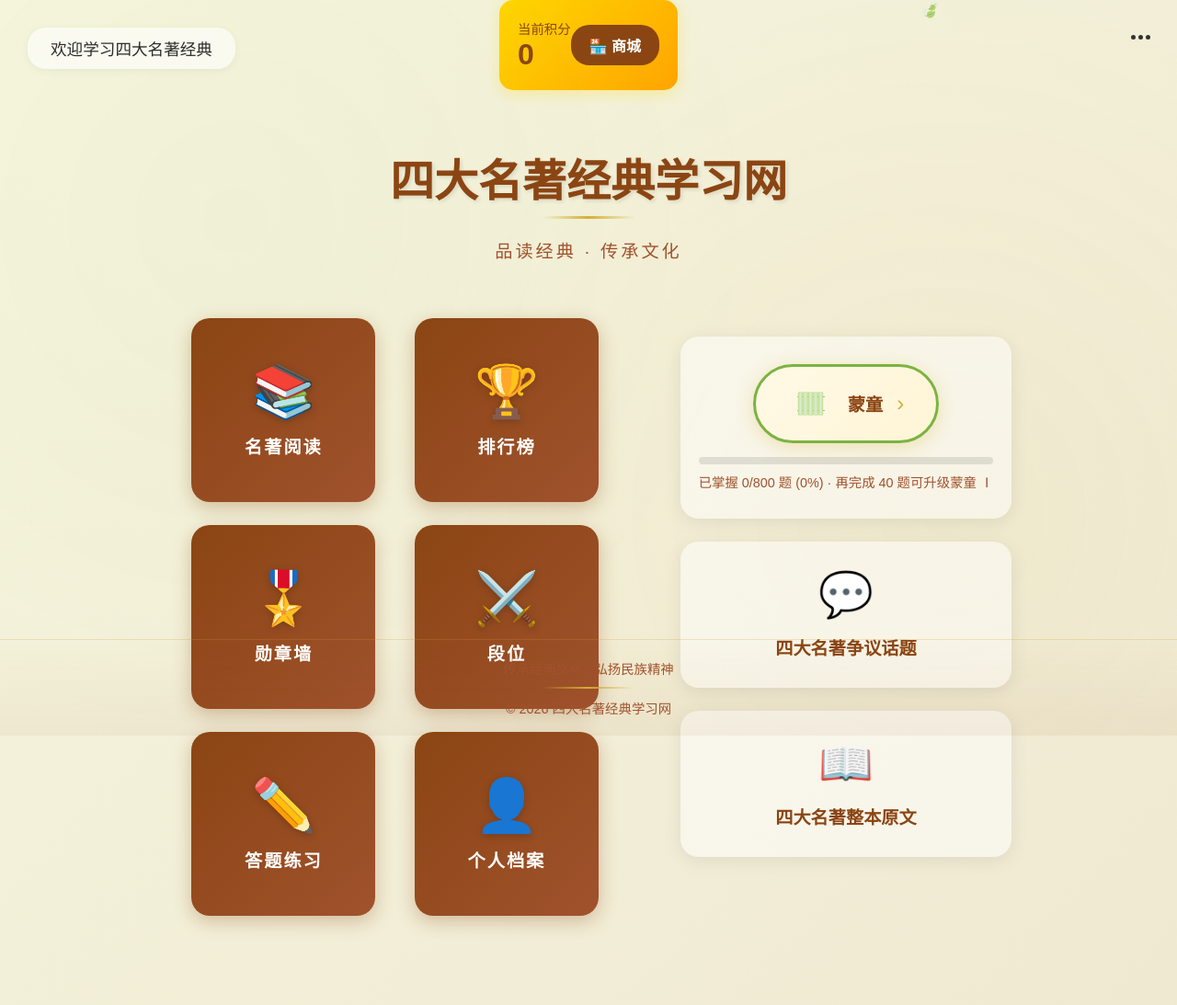
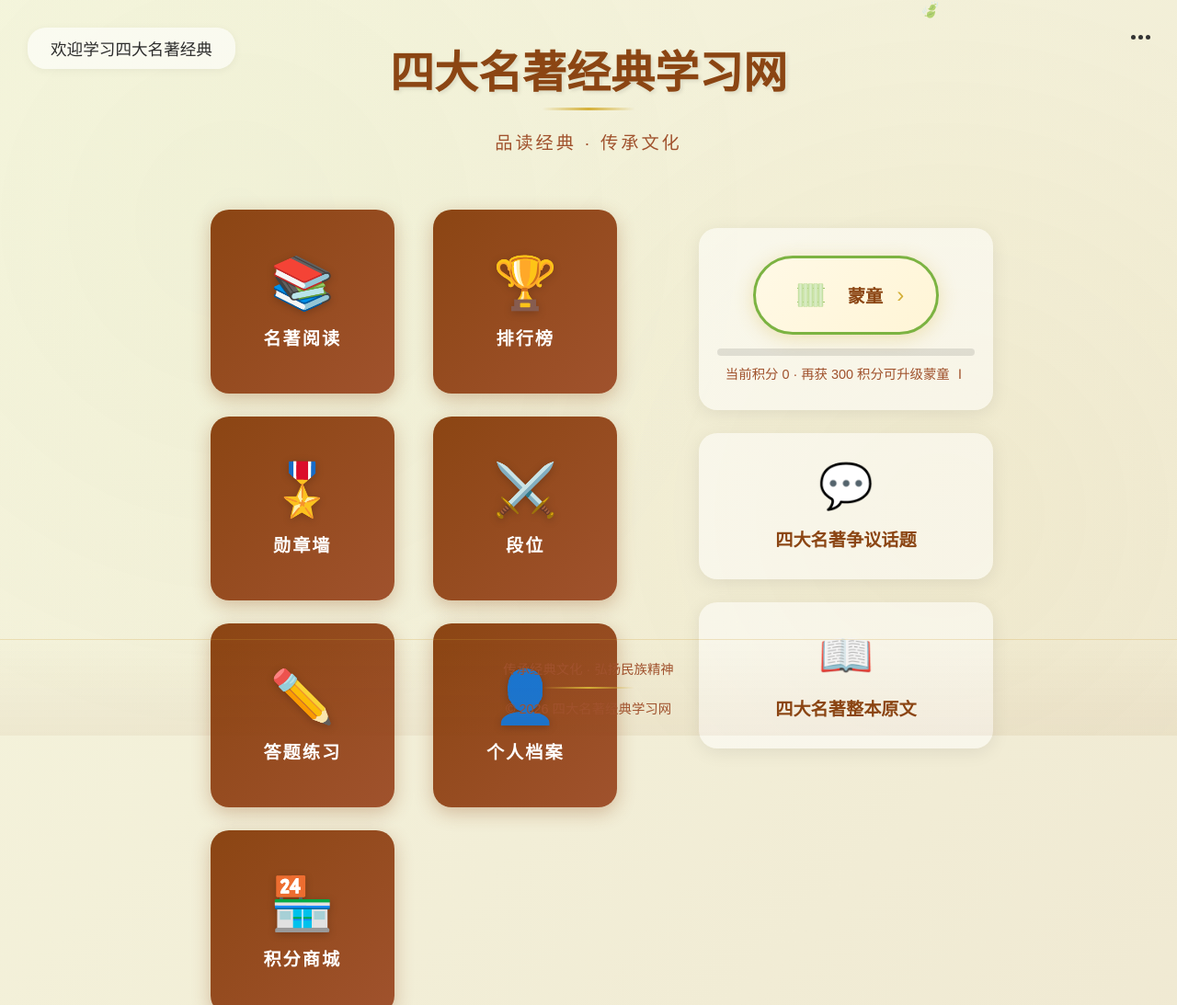
Before and after one commit to panqiaoyuan0225/wisdom-of-China, a website: page home.html in a window 1280 px wide. Shown: the top 1093 px of the page at 92% size. Drawn offline with Linux system fonts and the light colour scheme.

Commit message:
修复积分制段位显示和道具栏初始化问题

```diff
--- a/home.html
+++ b/home.html
@@ -894,7 +894,6 @@
             <span></span>
         </button>
         <div class="menu-dropdown" id="menuDropdown">
-            <button class="menu-item" onclick="window.location.href='shop.html'">🏪 积分商城</button>
             <button class="menu-item logout" onclick="handleLogout()">退出登录</button>
             <button class="menu-item" onclick="handleDonate()">赞助开发者</button>
             <button class="menu-item" onclick="handleFeedback()">反馈与建议</button>
@@ -936,19 +935,6 @@
     </div>
 
     <div class="welcome-text" id="welcomeText">欢迎回来</div>
-
-    <!-- 积分显示卡片 -->
-    <div style="max-width: 600px; margin: 0 auto 20px; background: linear-gradient(135deg, #FFD700, #FFA500); border-radius: 15px; padding: 20px; box-shadow: 0 4px 15px rgba(255, 215, 0, 0.3);">
-        <div style="display: flex; justify-content: space-between; align-items: center;">
-            <div>
-                <div style="font-size: 0.9rem; color: #8B4513;">当前积分</div>
-                <div style="font-size: 2rem; font-weight: bold; color: #8B4513;" id="homePointsDisplay">0</div>
-            </div>
-            <a href="shop.html" style="background: #8B4513; color: white; padding: 10px 20px; border-radius: 20px; text-decoration: none; font-weight: bold; transition: all 0.3s;" onmouseover="this.style.background='#A0522D'" onmouseout="this.style.background='#8B4513'">
-                🏪 商城
-            </a>
-        </div>
-    </div>
 
     <div class="main-container">
         <div class="welcome-section">
@@ -982,6 +968,10 @@
                 <span class="emoji">👤</span>
                 <span class="text">个人档案</span>
             </a>
+            <a href="shop.html" class="btn">
+                <span class="emoji">🏪</span>
+                <span class="text">积分商城</span>
+            </a>
         </div>
 
         <div class="right-section">
@@ -1172,13 +1162,13 @@
         });
 
         const RANKS = [
-            { name: '蒙童', icon: 'mengtong', color: '#7CB342', stages: [5, 10, 15] },
-            { name: '书生', icon: 'shusheng', color: '#5C6BC0', stages: [20, 28, 36] },
-            { name: '秀才', icon: 'xiucai', color: '#81D4FA', stages: [45, 54, 63] },
-            { name: '举人', icon: 'juren', color: '#E53935', stages: [70, 77, 84] },
-            { name: '进士', icon: 'jinshi', color: '#AB47BC', stages: [88, 92, 96] },
-            { name: '翰林', icon: 'hanlin', color: '#00897B', stages: [97, 98, 99] },
-            { name: '状元', icon: 'zhuangyuan', color: '#FFD700', stages: [100] }
+            { name: '蒙童', icon: 'mengtong', color: '#7CB342', stages: [300, 600, 900] },
+            { name: '书生', icon: 'shusheng', color: '#5C6BC0', stages: [1300, 1800, 2400] },
+            { name: '秀才', icon: 'xiucai', color: '#81D4FA', stages: [3500, 4500, 5500] },
+            { name: '举人', icon: 'juren', color: '#E53935', stages: [7000, 8000, 9000] },
+            { name: '进士', icon: 'jinshi', color: '#AB47BC', stages: [11000, 12500, 14000] },
+            { name: '翰林', icon: 'hanlin', color: '#00897B', stages: [16000, 17500, 19000] },
+            { name: '状元', icon: 'zhuangyuan', color: '#FFD700', stages: [20000] }
         ];
 
         const RANK_ICONS = {
@@ -1507,29 +1497,73 @@
             return 100;
         }
 
+        function getRankByPoints(points) {
+            for (let i = RANKS.length - 1; i >= 0; i--) {
+                const rank = RANKS[i];
+                for (let j = rank.stages.length - 1; j >= 0; j--) {
+                    if (points >= rank.stages[j]) {
+                        return {
+                            rank: rank,
+                            stageIndex: j,
+                            stage: j + 1,
+                            stageLabel: ['Ⅰ', 'Ⅱ', 'Ⅲ'][j] || ''
+                        };
+                    }
+                }
+            }
+            return {
+                rank: RANKS[0],
+                stageIndex: -1,
+                stage: 0,
+                stageLabel: ''
+            };
+        }
+
+        function getNextTarget(currentPoints) {
+            for (const rank of RANKS) {
+                for (let i = 0; i < rank.stages.length; i++) {
+                    if (currentPoints < rank.stages[i]) {
+                        return {
+                            target: rank.stages[i],
+                            rank: rank,
+                            stage: i + 1
+                        };
+                    }
+                }
+            }
+            return null;
+        }
+
         function updateRankBadge() {
-            const mastered = calculateMastery();
-            const percent = Math.round((mastered / TOTAL_QUESTIONS) * 100);
-            const currentRank = getRankByMastery(percent);
+            const totalPoints = PointsManager.getTotalPoints();
+            const currentRank = getRankByPoints(totalPoints);
 
             const rankName = currentRank.rank.name + (currentRank.stageLabel ? ' ' + currentRank.stageLabel : '');
             document.getElementById('rankBadgeText').textContent = rankName;
             document.getElementById('rankBadgeIcon').innerHTML = RANK_ICONS[currentRank.rank.icon];
             document.getElementById('rankBadge').style.borderColor = currentRank.rank.color;
 
-            document.getElementById('progressFill').style.width = percent + '%';
-            document.getElementById('progressText').textContent = `已掌握 ${mastered}/${TOTAL_QUESTIONS} 题 (${percent}%)`;
-
-            const currentRankIndex = RANKS.findIndex(r => r.name === currentRank.rank.name);
-            const nextThreshold = getNextRankThreshold(currentRankIndex, currentRank.stageIndex);
-            const nextRankName = currentRankIndex >= RANKS.length - 1 ? '状元' :
-                (currentRank.stageIndex < RANKS[currentRankIndex].stages.length - 1 ?
-                    currentRank.rank.name + ' ' + ['Ⅰ', 'Ⅱ', 'Ⅲ'][currentRank.stageIndex + 1] :
-                    RANKS[currentRankIndex + 1].name);
-
-            const remaining = nextThreshold - percent;
-            if (remaining > 0) {
-                document.getElementById('progressText').textContent += ` · 再完成 ${Math.ceil(remaining * TOTAL_QUESTIONS / 100)} 题可升级${nextRankName}`;
+            // 计算积分进度
+            const nextTarget = getNextTarget(totalPoints);
+            let progressPercent;
+            if (nextTarget) {
+                const prevTarget = currentRank.stageIndex >= 0
+                    ? currentRank.rank.stages[currentRank.stageIndex]
+                    : 0;
+                const range = nextTarget.target - prevTarget;
+                const current = totalPoints - prevTarget;
+                progressPercent = Math.round((current / range) * 100);
+            } else {
+                progressPercent = 100;
+            }
+
+            document.getElementById('progressFill').style.width = progressPercent + '%';
+            document.getElementById('progressText').textContent = `当前积分 ${totalPoints}`;
+
+            if (nextTarget) {
+                const nextRankName = nextTarget.rank.name + ' ' + (['Ⅰ', 'Ⅱ', 'Ⅲ'][nextTarget.stage - 1] || '');
+                const remaining = nextTarget.target - totalPoints;
+                document.getElementById('progressText').textContent += ` · 再获 ${remaining} 积分可升级${nextRankName}`;
             } else {
                 document.getElementById('progressText').textContent += ` · 已达到最高等级`;
             }
```
Also changed, not shown: quiz.html (+1 -0 lines).
